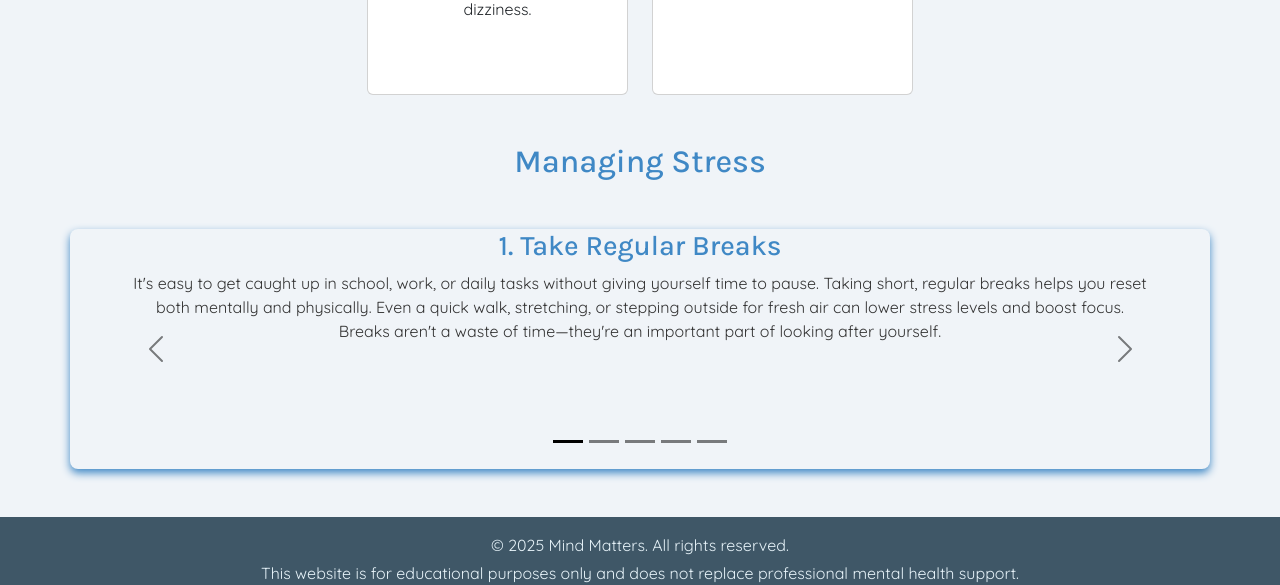
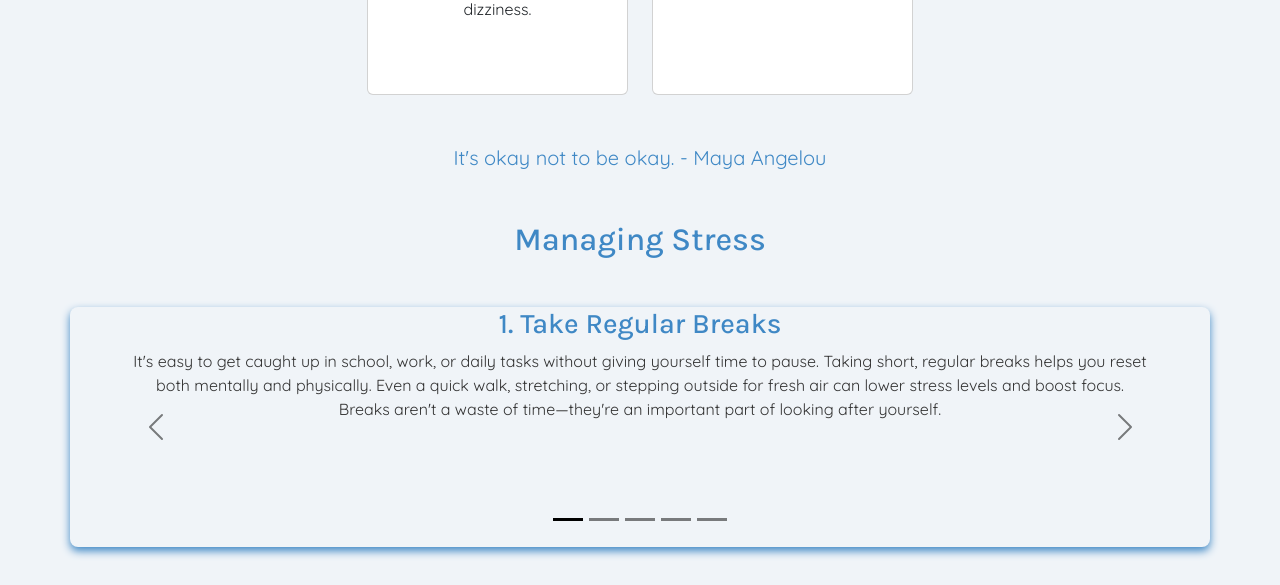
Before and after one commit to GenericName192/Mind-Matters, a plain HTML site: page index.html in a window 1280 px wide. Shown: the part 1682-2267 px from the top of the page. Drawn offline with nearby package versions, Linux system fonts and the light colour scheme.

Commit message:
add and styled a quote to the common issues section

```diff
--- a/assets/styles/style.css
+++ b/assets/styles/style.css
@@ -86,6 +86,11 @@ header h2 {
   height: 100%;
 }
 
+.blockquote {
+  margin-bottom: var(--margin-size);
+  color: var(--Primary);
+}
+
 /* Managing stresss */
 
 #managing-stress-carousel {
--- a/index.html
+++ b/index.html
@@ -186,6 +186,9 @@
             </div>
           </div>
         </div>
+        <blockquote class="blockquote">
+          <p>It's okay not to be okay. - Maya Angelou</p>
+        </blockquote>
       </section>
 
       <!-- Managing stresss -->
```
